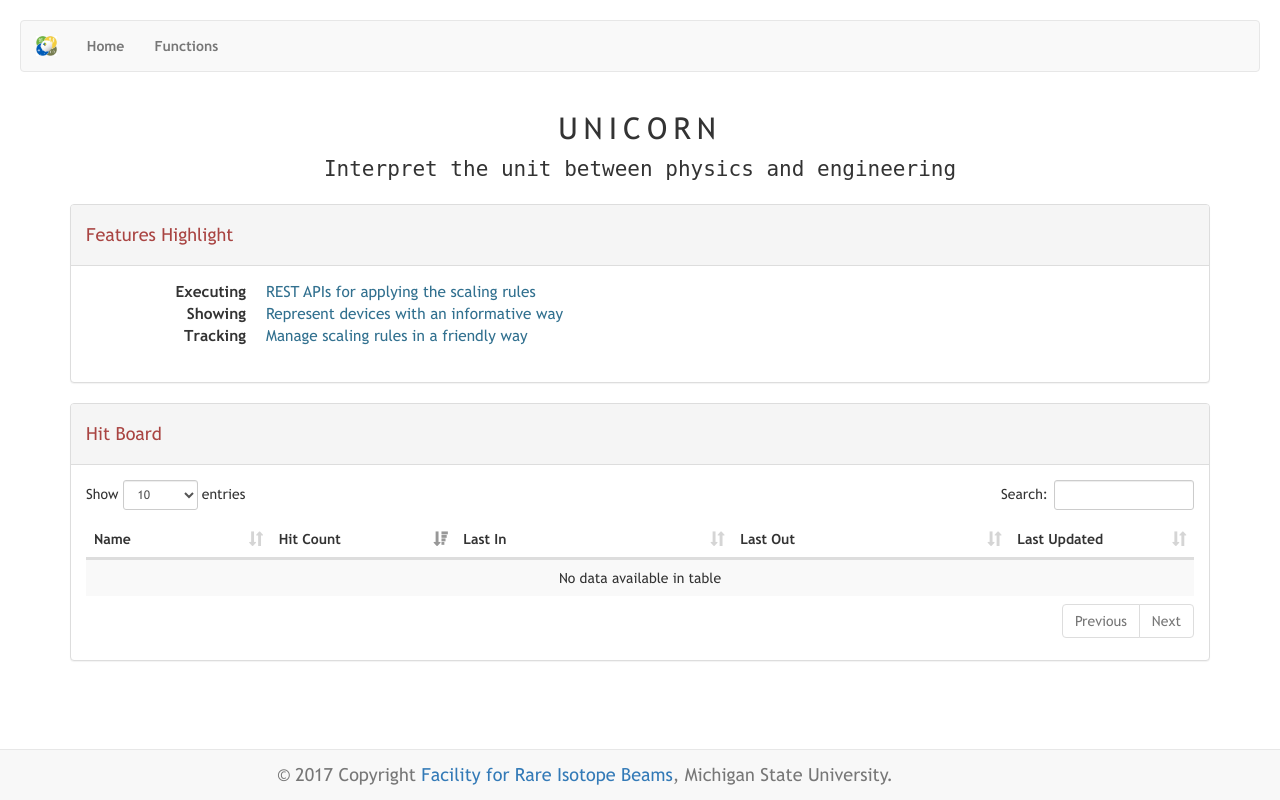
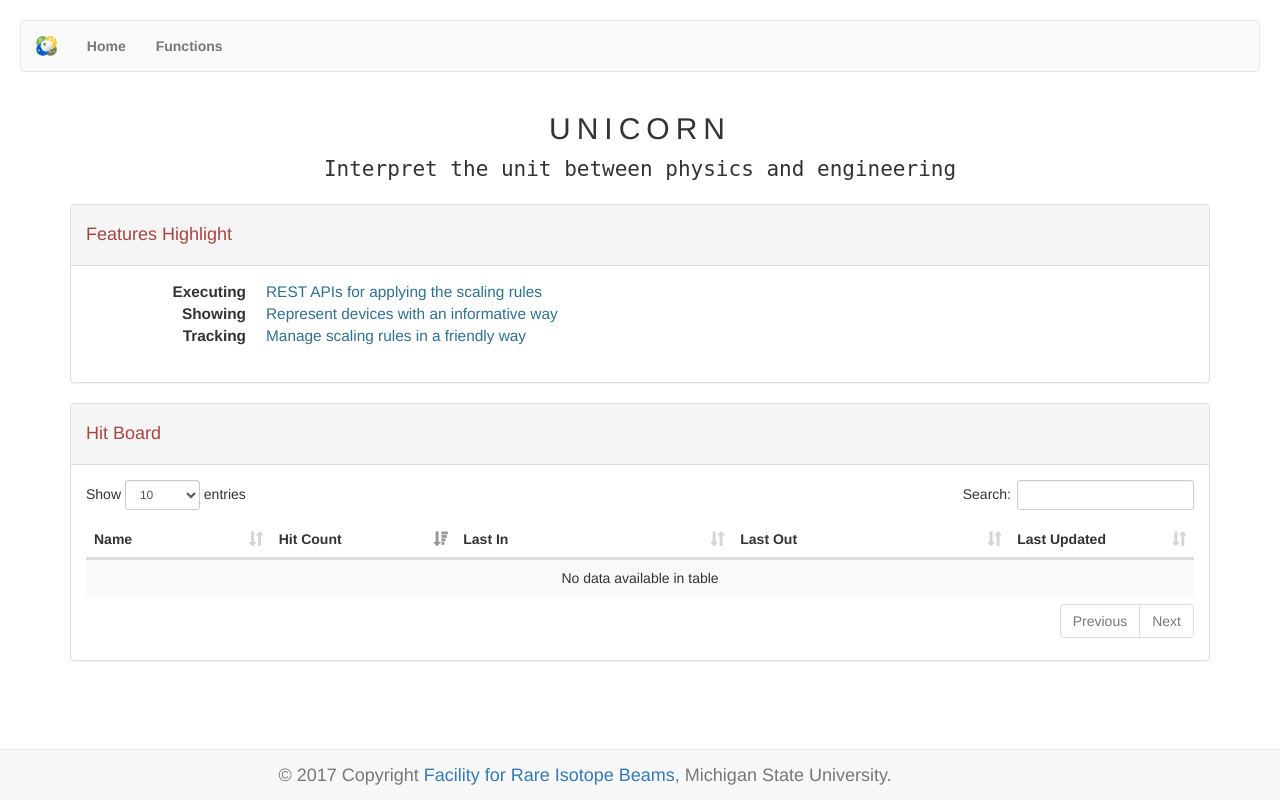
Before and after one commit to phantasy-project/unicorn-webapp, a Flask app: page / in a window 1280 px wide. Run offline with Flask 2, Linux system fonts and the light colour scheme; data that the repository does not hold is empty; some libraries are stand-ins or nearby versions.

Commit message:
Remove embed font.

```diff
--- a/static/css/custom.css
+++ b/static/css/custom.css
@@ -1,27 +1,3 @@
-@font-face {
-    font-family: 'Trebuchet';
-    font-weight: normal;
-    font-style : normal;
-    src: url('fonts/Trebuchet_MS.ttf') format('truetype');
-}
-@font-face {
-    font-family: 'Trebuchet';
-    font-weight: bold;
-    font-style : normal;
-    src: url('fonts/Trebuchet_MS_Bold.ttf') format('truetype');
-}
-@font-face {
-    font-family: 'Trebuchet';
-    font-weight: normal;
-    font-style : italic;
-    src: url('fonts/Trebuchet_MS_Italic.ttf') format('truetype');
-}
-@font-face {
-    font-family: 'Trebuchet';
-    font-weight: bold;
-    font-style : italic;
-    src: url('fonts/Trebuchet_MS_Bold_Italic.ttf') format('truetype');
-}
 .mybs{
     margin: 20px;
 }
@@ -41,6 +17,9 @@
     border:0;
     border-bottom:1px solid black;
 }
+
+/*
 html, body {
-    font-family: 'Trebuchet', sans-serif !important;
+    font-family: 'Trebuchet MS', sans-serif !important;
 }
+*/
```
